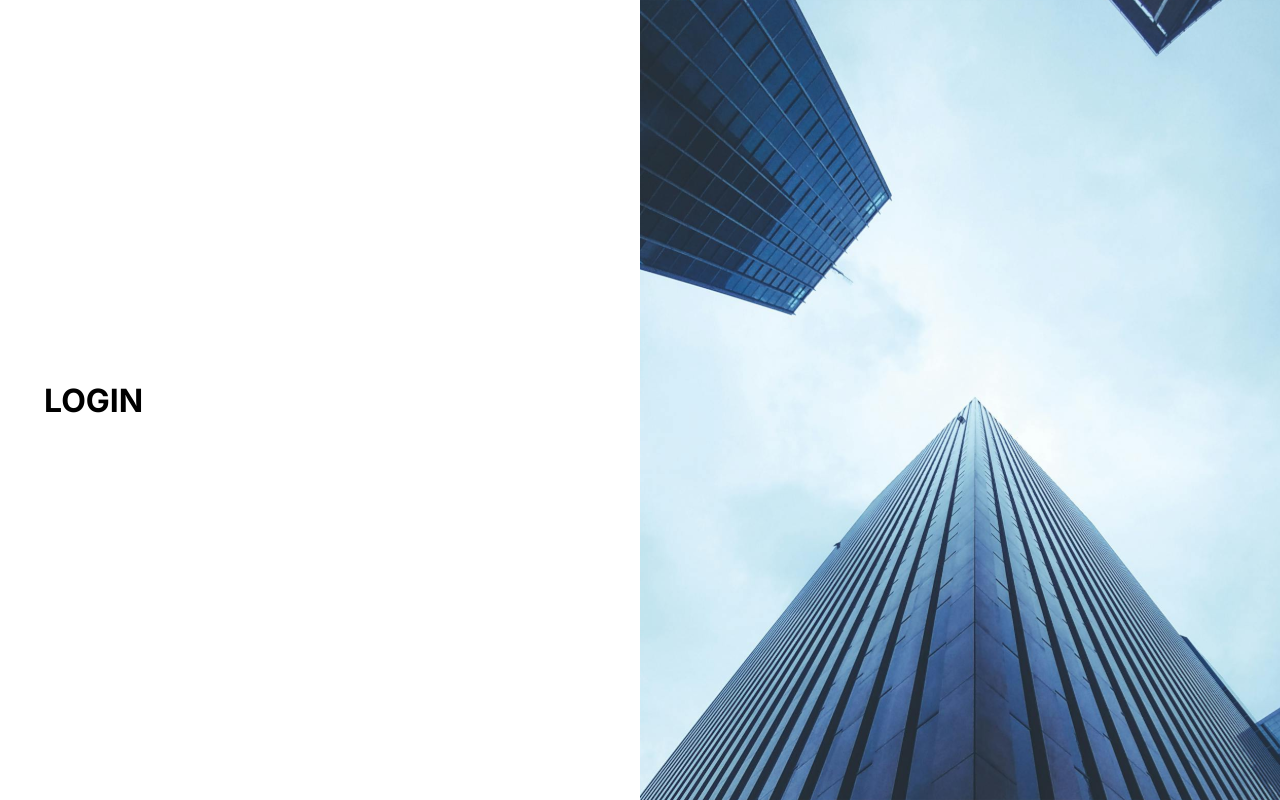
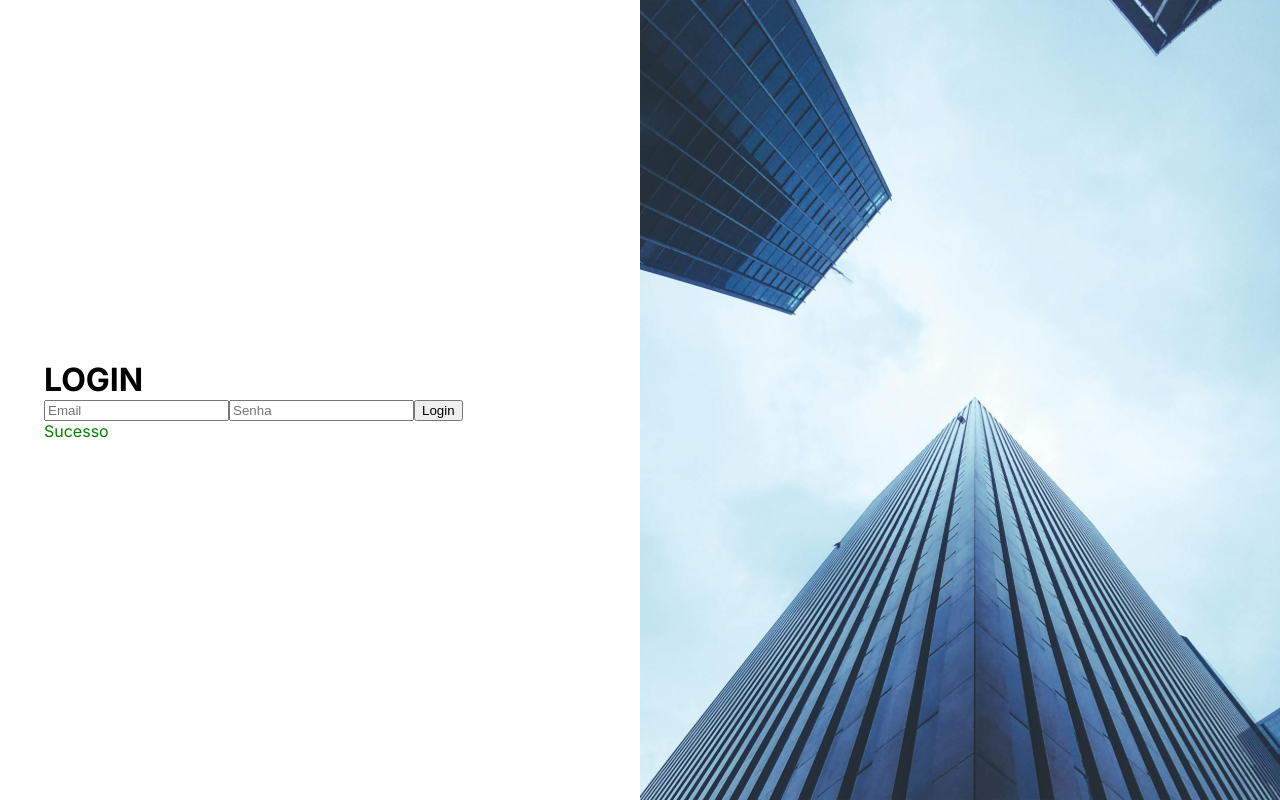
Before and after one commit to laviniacarol/DASH-DNC, a React (Vite) app: page / in a window 1280 px wide. Built offline with nearby package versions, Linux system fonts and the light colour scheme.

Commit message:
starting the development of the form

```diff
--- /dev/null
+++ b/src/components/FormComponent.tsx
@@ -0,0 +1,22 @@
+import { FormComponentProps } from "@/types";
+
+function FormComponent(props: FormComponentProps) {
+    const { input, button, message } = props
+    return (
+        <form>
+            {input.map((inputProps, index) => (
+              <input key={index} {...inputProps} />
+            ))}
+             {button.map((buttonProps, index) => (
+              <button key={index} {...buttonProps} />
+            ))}
+            {
+                message && (<div style={{color: message.type === 'error' ? 'red' : 'green'}}>
+                    {message.msg}
+                </div>)
+            }
+        </form>
+    )
+}
+
+export default FormComponent;
--- a/src/components/index.ts
+++ b/src/components/index.ts
@@ -1 +1,2 @@
 export { BannerImage } from './BannerImage'
+export { default as FormComponent} from './FormComponent'
--- a/src/pages/Login.tsx
+++ b/src/pages/Login.tsx
@@ -1,6 +1,6 @@
 import { Box, Container } from '@mui/material'
 import { Grid } from '@mui/material'
-import { BannerImage } from '@/components'
+import { BannerImage, FormComponent } from '../components'
 
 
 function Login() {
@@ -19,6 +19,22 @@ function Login() {
         >
           <Container maxWidth="sm">
             <h1>LOGIN</h1>
+
+            <FormComponent
+            input={[
+              { type: 'email', placeholder: 'Email'},
+              { type: 'password', placeholder: 'Senha'},
+            ]}
+
+            button={[
+              { className: 'primary', type: 'submit', children: 'Login'},
+            ]}
+
+            message={{
+               msg: "Sucesso",
+               type: "success"
+            }}
+            />
           </Container>
         </Grid>
 
--- a/src/pages/Registration.tsx
+++ b/src/pages/Registration.tsx
@@ -1,6 +1,6 @@
 import { Box, Container } from '@mui/material'
 import { Grid } from '@mui/material'
-import { BannerImage } from '@/components'
+import { BannerImage, FormComponent } from '@/components'
 
 
 
@@ -21,6 +21,21 @@ function Registration() {
           >
             <Container maxWidth="sm">
             <h1>CADASTRO</h1>
+             <FormComponent
+            input={[
+              { type: 'email', placeholder: 'Email'},
+              { type: 'password', placeholder: 'Senha'},
+            ]}
+
+            button={[
+              { className: 'primary', type: 'submit', children: 'Login'},
+            ]}
+
+            message={{
+               msg: "Sucesso",
+               type: "success"
+            }}
+            />
             </Container>
           </Grid>
 
--- a/src/types/index.ts
+++ b/src/types/index.ts
@@ -1 +1,2 @@
 export * from './theme'
+export * from './formComponent'
```
Also changed, not shown: package.json (+6 -4 lines), src/types/formComponent.d.ts (added, +15 -0 lines), 1 other file (tests, documents, lock files or other folders).
